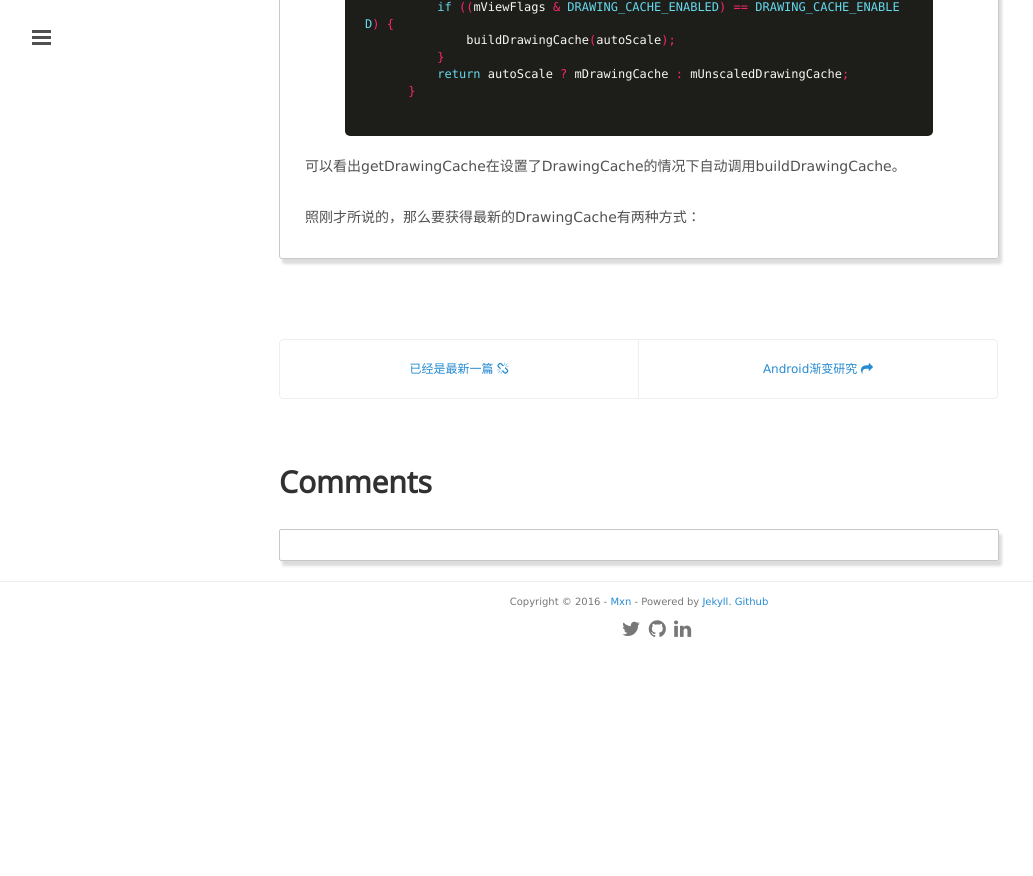
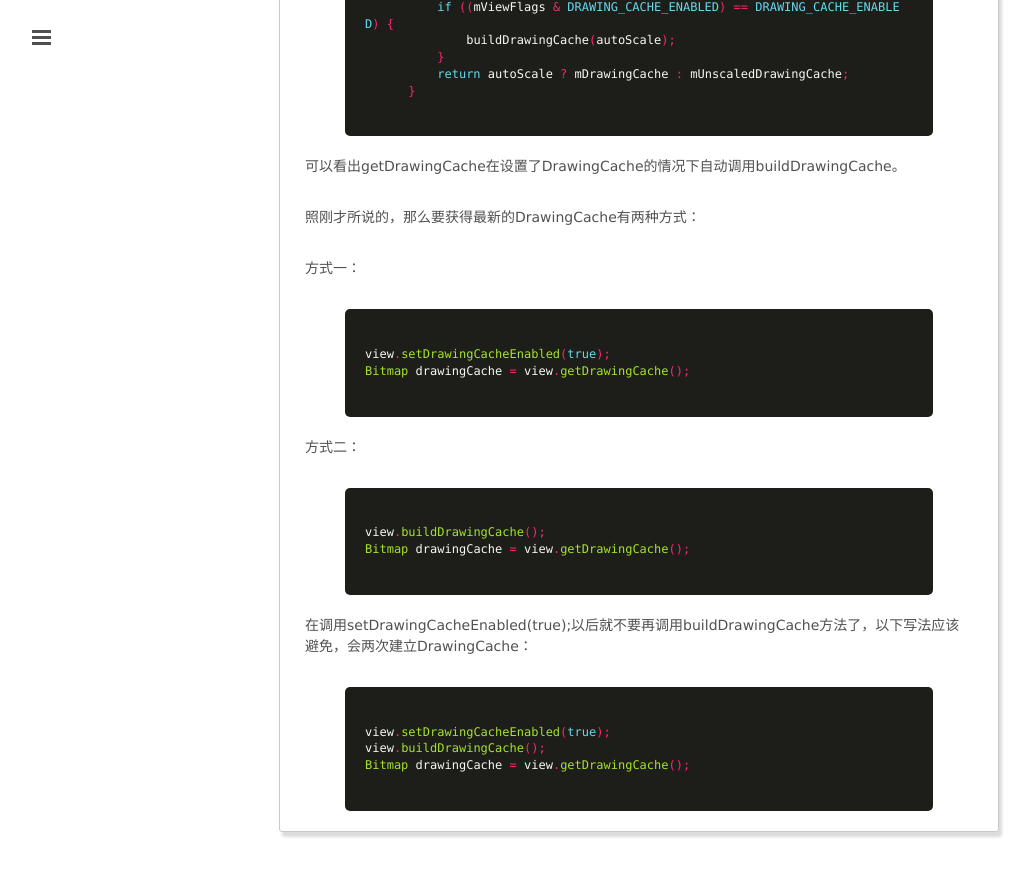
Before and after one commit to mxn21/mxn21.github.io, a Jekyll site: the page built from _posts/2016-1-5-DrawingCache解析.md, in a window 1280 px wide and 900 px high, scrolled down 895 px. Shown: the top 876 px of the window, without its empty margins (1-1034 px from the left). Built offline with Jekyll 4.4.1, drawn with Linux system fonts in a browser that asks for light colours; Markdown is read by kramdown in place of the engine named in the settings; comment, search, counter and statistics services are not loaded; before the commit the page ends 1549 px from its top, so only the background shows below that.

Commit message:
23423423

```diff
--- a/_posts/2016-1-5-DrawingCache解析.md
+++ b/_posts/2016-1-5-DrawingCache解析.md
@@ -38,3 +38,25 @@
 可以看出getDrawingCache在设置了DrawingCache的情况下自动调用buildDrawingCache。
 
 照刚才所说的，那么要获得最新的DrawingCache有两种方式：
+
+方式一：
+
+    {% highlight java  %}
+view.setDrawingCacheEnabled(true);
+Bitmap drawingCache = view.getDrawingCache();
+    {% endhighlight %}
+
+方式二：
+
+    {% highlight java  %}
+view.buildDrawingCache();
+Bitmap drawingCache = view.getDrawingCache();
+    {% endhighlight %}
+
+在调用setDrawingCacheEnabled(true);以后就不要再调用buildDrawingCache方法了，以下写法应该避免，会两次建立DrawingCache：
+
+    {% highlight java  %}
+view.setDrawingCacheEnabled(true);
+view.buildDrawingCache();
+Bitmap drawingCache = view.getDrawingCache();
+    {% endhighlight %}
```
